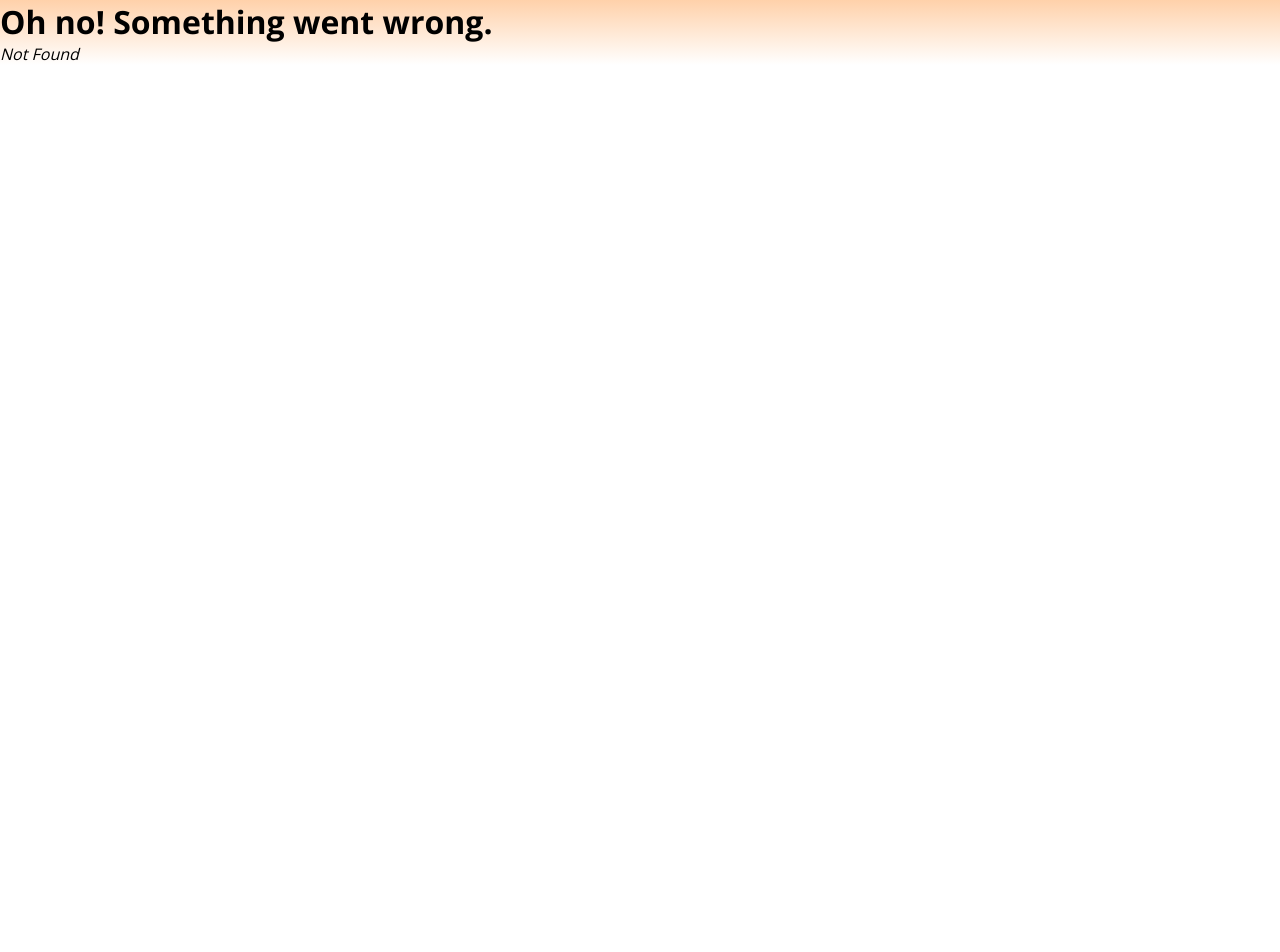
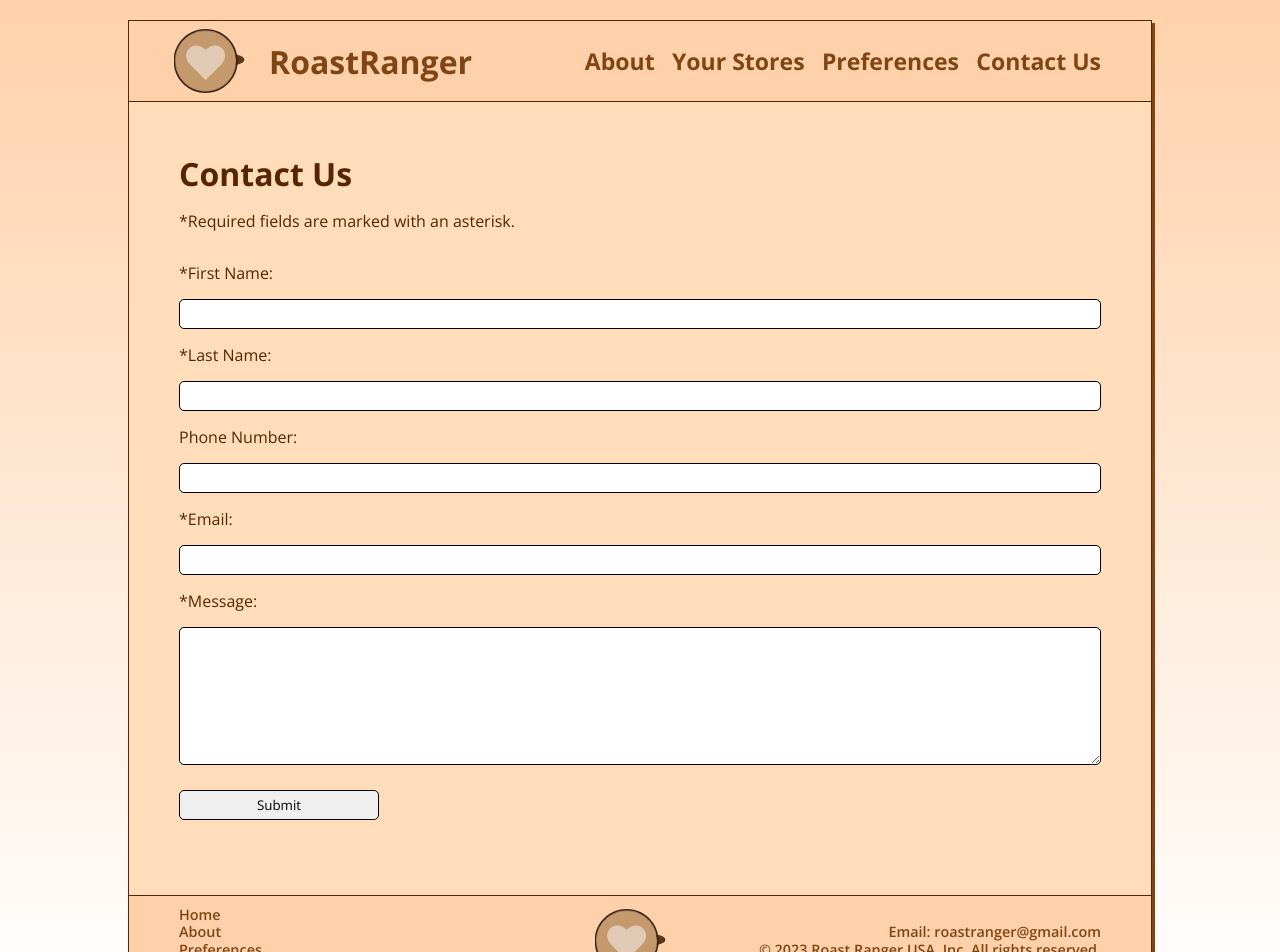
Before and after one commit to gbstorey/RoastRanger, a React (Vite) app in the folder CIS300_final/: page /preferences in a window 1280 px wide. Before the commit this address had no page. Shown: the top 952 px of the page. Before the commit the page ends 800 px from the top, so only its background shows below. Built offline with nearby package versions, Linux system fonts and the light colour scheme.

Commit message:
Re-aligned footer and header, completed contact page

```diff
--- /dev/null
+++ b/CIS300_final/src/routes/Contact.css
@@ -0,0 +1,30 @@
+form {
+    display: flex;
+    flex-direction: column;
+    flex-wrap: nowrap;
+    padding: 50px 50px;
+}
+
+form label {
+    padding: 15px 0;
+}
+
+form input, textarea {
+    padding: 5px 10px;
+    border-radius: 5px;
+    border: 1px solid black;
+}
+
+form input[type='submit'] {
+    margin: 25px 0;
+    width: 200px;
+}
+
+form input[type='submit']:hover {
+    background-color: #D49A6A;
+    cursor: pointer;
+}
+
+form p {
+    margin: 15px 0;
+}
--- /dev/null
+++ b/CIS300_final/src/routes/Contact.jsx
@@ -0,0 +1,26 @@
+import "./Contact.css"
+
+
+const Contact = () => {
+    return (
+        <main>
+                <form method="post" action="https://webdevbasics.net/scripts/pacific.php">
+                    <h1>Contact Us</h1>
+                    <p>*Required fields are marked with an asterisk.</p>
+                    <label htmlFor="myFName">*First Name:</label>
+                    <input id="myFName" name="myFName" required></input>
+                    <label htmlFor="myLName">*Last Name:</label>
+                    <input id="myLName" name="myLName" required></input>
+                    <label htmlFor="telNumber">Phone Number:</label>
+                    <input id="telNumber" name="telNumber" type={"tel"}></input>
+                    <label htmlFor="email">*Email:</label>
+                    <input id="email" name="email" required type={"email"}></input>
+                    <label htmlFor="myFName">*Message:</label>
+                    <textarea id="myFName" name="myFName" required rows={7}></textarea>
+                    <input type={"submit"}/>
+                </form>
+        </main>
+    )
+}
+
+export default Contact
--- a/CIS300_final/src/routes/Home.css
+++ b/CIS300_final/src/routes/Home.css
@@ -77,7 +77,7 @@ main {
 .shopImages {
     display: flex;
     padding: 0 50px 50px 50px;
-    justify-content: space-around;
+    justify-content: space-between;
     text-align: center;
 }
 
--- a/CIS300_final/src/sections/Footer.css
+++ b/CIS300_final/src/sections/Footer.css
@@ -2,7 +2,7 @@ footer {
     display: flex;
     justify-content: space-between;
     align-items: center;
-    padding: 0 20px;
+    padding: 0 50px;
     position: relative;
     border-top: 1px solid #552600;
     background: #FFD1AA;
@@ -13,7 +13,7 @@ footer ul {
     font-size: 1.2em;
     width: 20em;
     margin: 0;
-    padding: 10px;
+    padding: 10px 0;
 }
 
 footer ul a {
--- a/CIS300_final/src/sections/Header.css
+++ b/CIS300_final/src/sections/Header.css
@@ -2,7 +2,7 @@ header {
     display: flex;
     justify-content: space-between;
     align-items: center;
-    padding: 0 20px;
+    padding: 0 50px;
     position: relative;
     border-bottom: 1px solid #552600;
     background: #FFD1AA;
@@ -30,12 +30,12 @@ header a:hover {
     height: 80%;
     display: block;
     top: 50%;
-    left: 50%;
+    left: 30px;
     transform: translate(-50%, -50%);
 }
 
 .companyName {
-    padding-left: 30px;
+    padding-left: 10px;
     display: inline;
     font-size: 2em;
     margin: 0;
```
Also changed, not shown: CIS300_final/src/main.jsx (+9 -0 lines), CIS300_final/src/routes/Preferences.css (added), CIS300_final/src/routes/Preferences.jsx (added).
